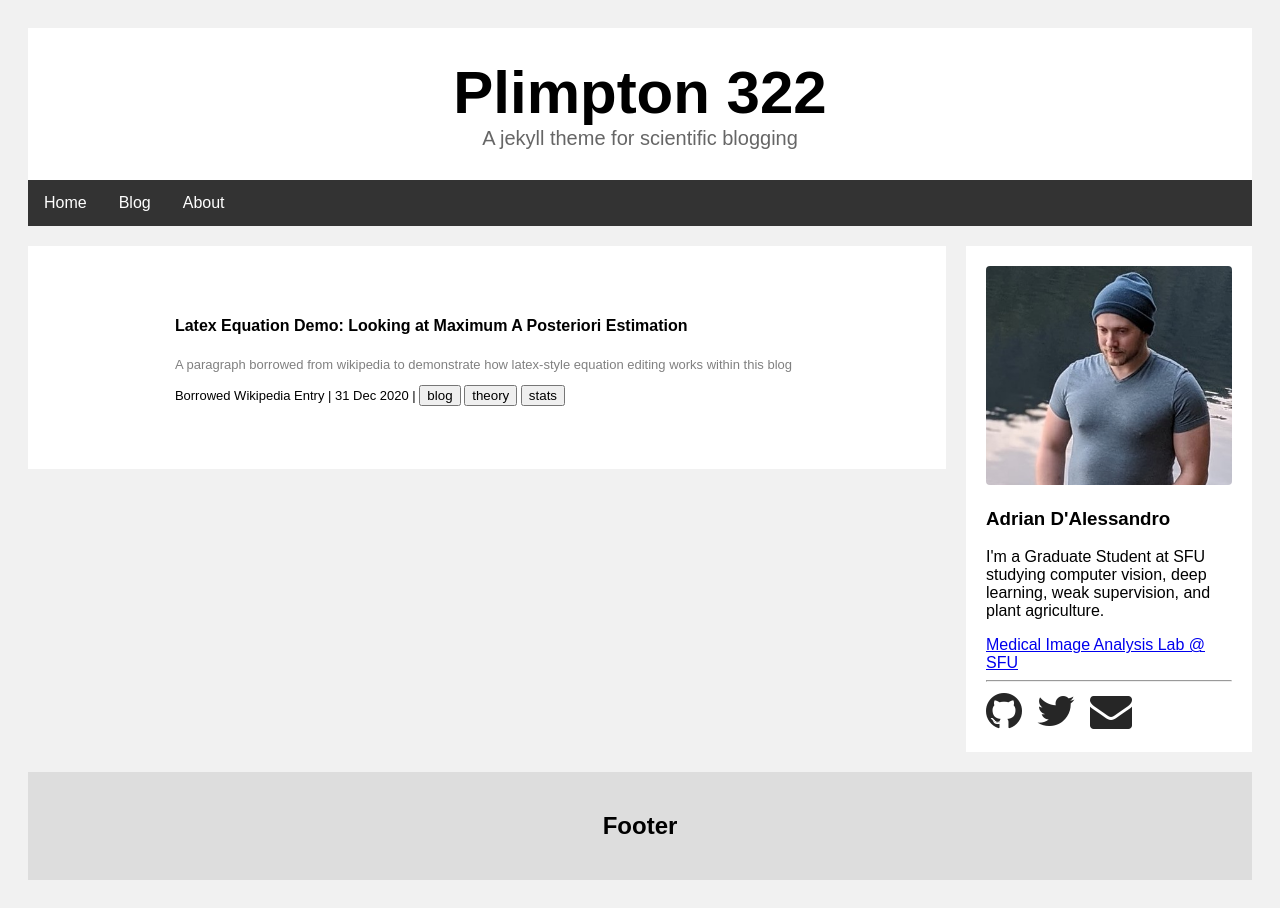
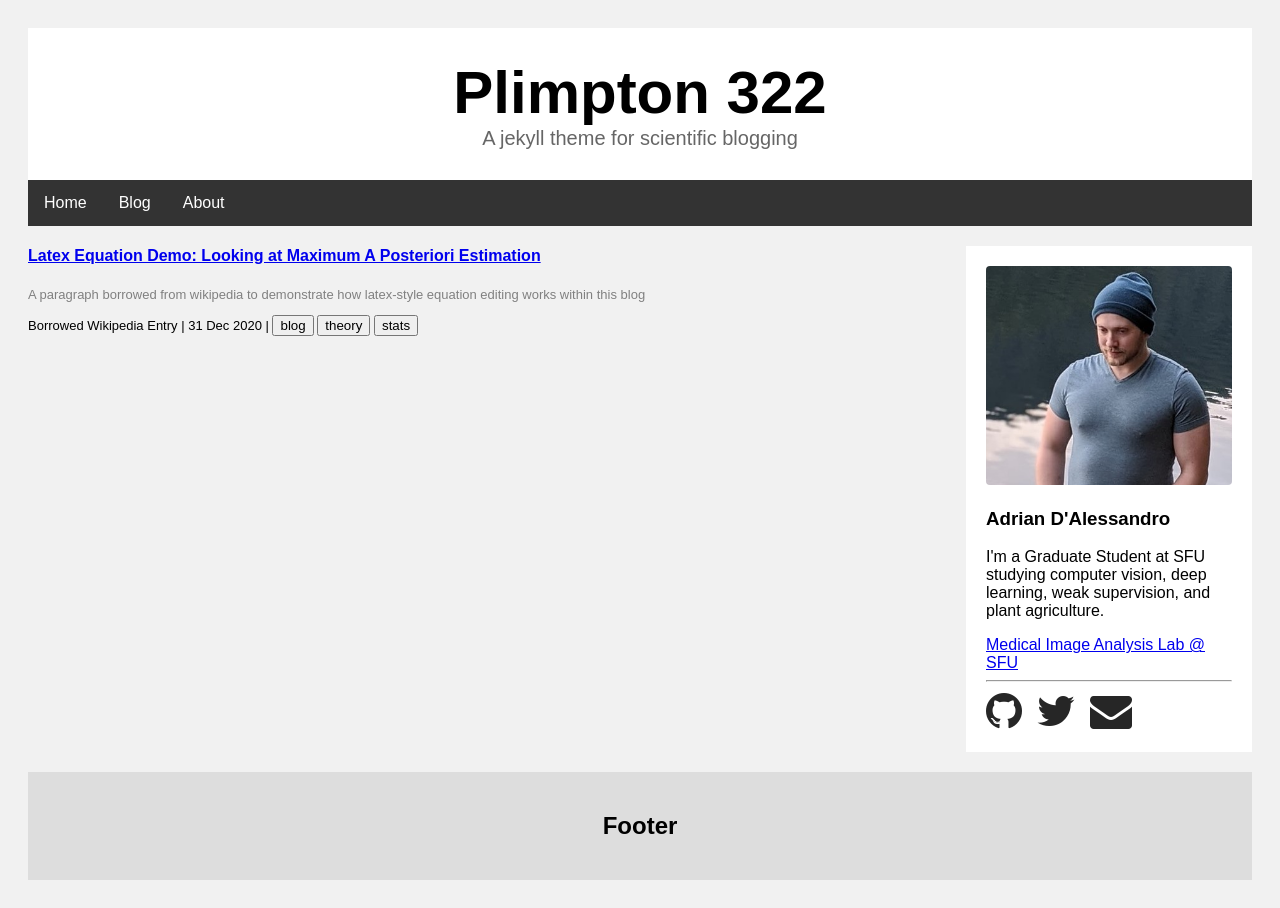
Before and after one commit to adrian-dalessandro/Plimpton322, a Jekyll site: the page built from blog.html, in a window 1280 px wide. Built offline with Jekyll 4.4.1, drawn with Linux system fonts in a browser that asks for light colours.

Commit message:
Update blogtemplate.html

```diff
--- a/_layouts/blogtemplate.html
+++ b/_layouts/blogtemplate.html
@@ -13,8 +13,8 @@
     {% include header.html %}
     {% capture post_content %}
     {% for post in site.posts %}
-    <div class="card">
-      <h4><b>{{ post.title }}</b></h4>
+    <div class="card-trimmed">
+      <h4><b><a href="{{ post.url | relative_url }}">{{ post.title }}</a></b></h4>
       <p class="tagline"> {{post.tagline}} </p>
       <p class="bloginfo">{{ post.author }} | {{ post.date | date_to_string }} |
       {% for tag in post.tags %}
```
